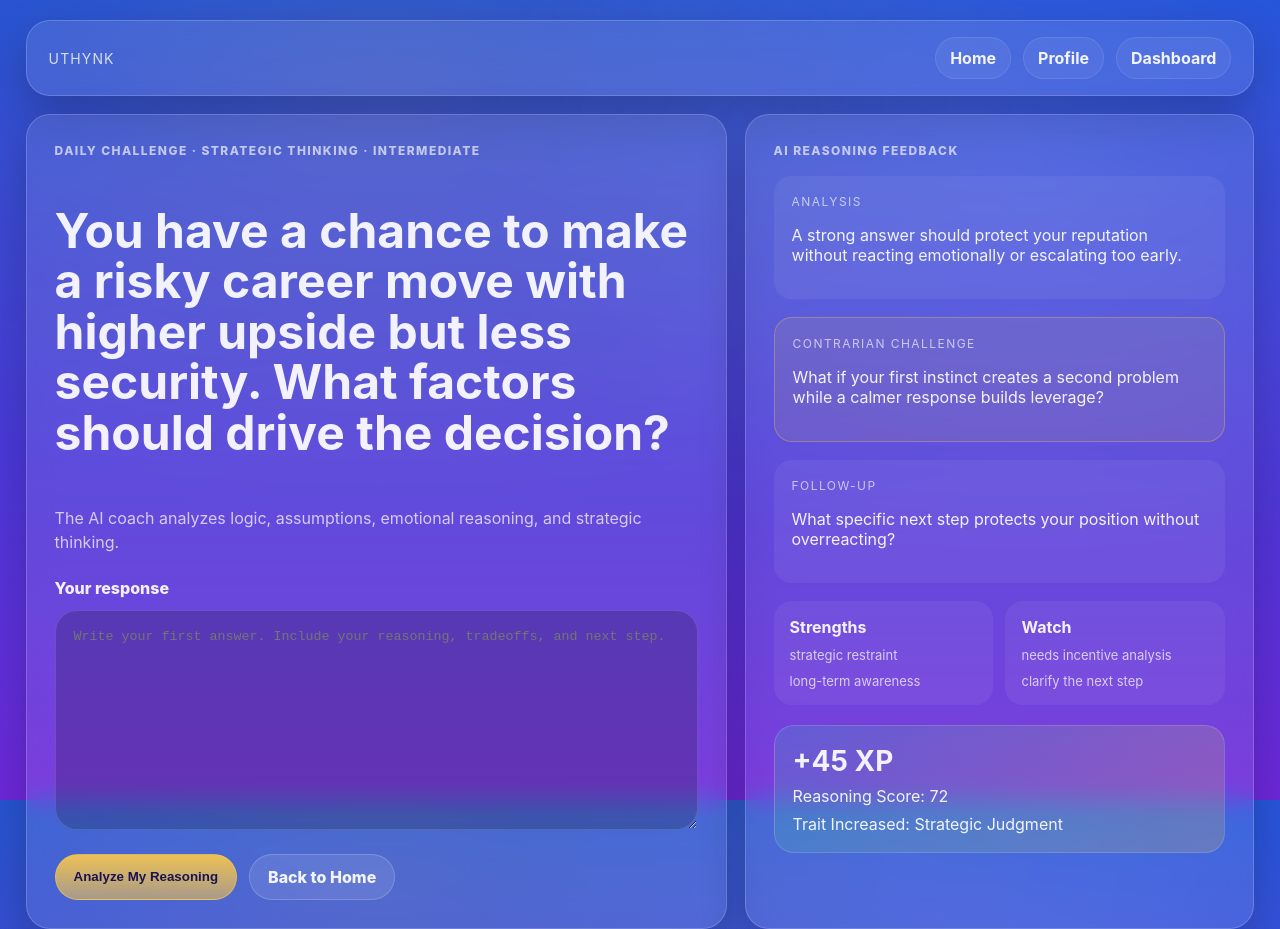
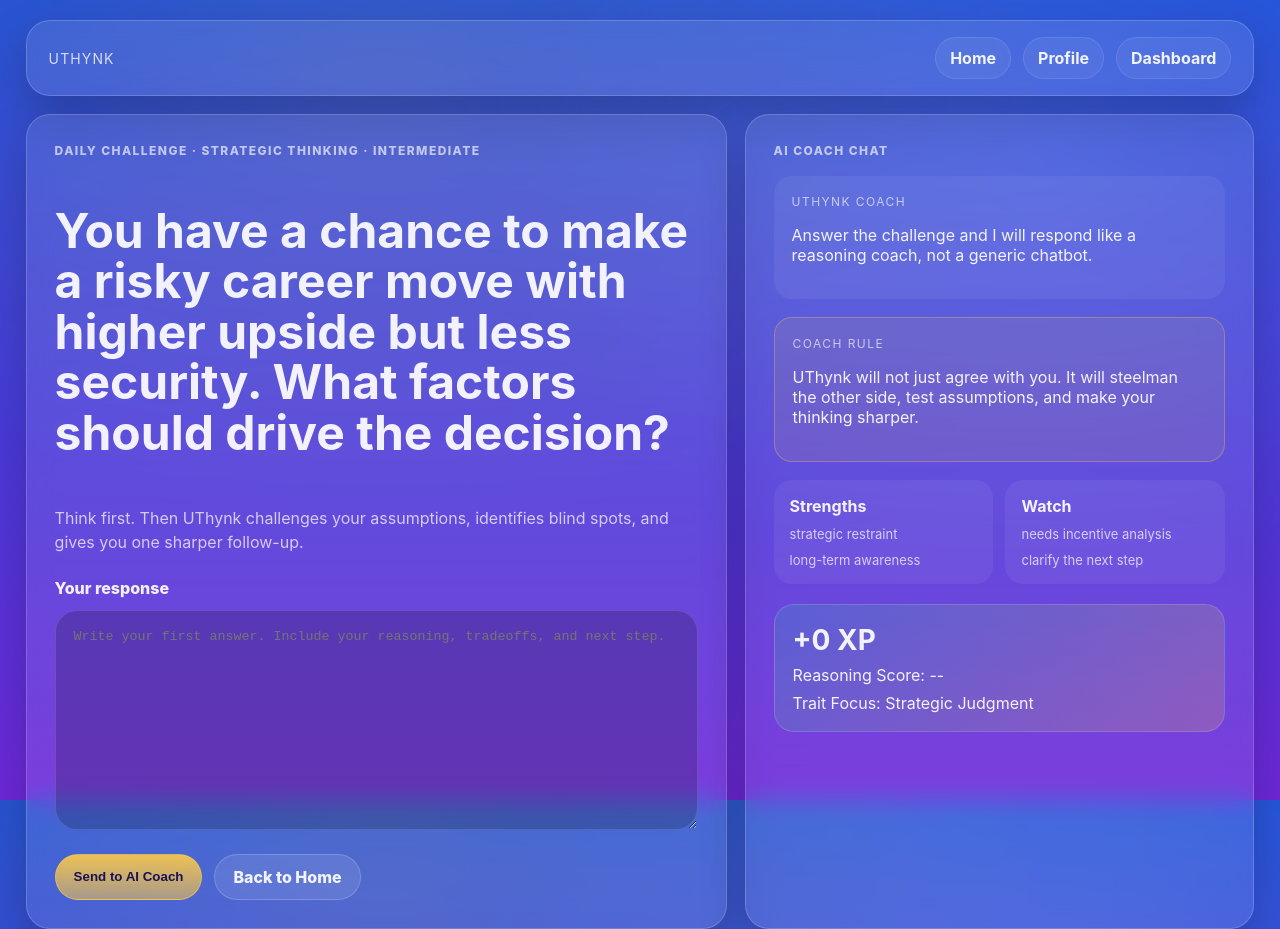
Before and after one commit to nfc3-1/UTHYNK-BETA-2.0, a Next.js app: page /reasoning in a window 1280 px wide. Built offline with nearby package versions, Linux system fonts and the light colour scheme.

Commit message:
Reframe AI feedback as coach conversation

```diff
--- a/app/reasoning/page.tsx
+++ b/app/reasoning/page.tsx
@@ -29,6 +29,7 @@ function ReasoningExperience() {
   const [response, setResponse] = useState("");
   const [loading, setLoading] = useState(false);
   const [error, setError] = useState("");
+  const [hasSubmitted, setHasSubmitted] = useState(false);
   const [feedback, setFeedback] = useState({
     ...initialFeedback,
     trait: challenge.trait,
@@ -60,6 +61,7 @@ function ReasoningExperience() {
       }
 
       setFeedback({ ...data, trait: data.trait || challenge.trait });
+      setHasSubmitted(true);
     } catch {
       setError("Unable to analyze reasoning right now.");
     } finally {
@@ -77,8 +79,8 @@ function ReasoningExperience() {
         <h1>{challenge.prompt}</h1>
 
         <p className="panelNote">
-          The AI coach analyzes logic, assumptions, emotional reasoning, and
-          strategic thinking.
+          Think first. Then UThynk challenges your assumptions, identifies blind
+          spots, and gives you one sharper follow-up.
         </p>
 
         <label className="responseLabel" htmlFor="response">
@@ -99,10 +101,10 @@ function ReasoningExperience() {
           <button
             className="btn btnPrimary"
             type="button"
-            disabled={loading}
+            disabled={loading || !response.trim()}
             onClick={analyzeReasoning}
           >
-            {loading ? "Analyzing..." : "Analyze My Reasoning"}
+            {loading ? "Coach is Thinking..." : "Send to AI Coach"}
           </button>
 
           <Link className="btn" href="/">
@@ -112,22 +114,43 @@ function ReasoningExperience() {
       </article>
 
       <aside className="card coachPanel">
-        <div className="panelLabel">AI Reasoning Feedback</div>
+        <div className="panelLabel">AI Coach Chat</div>
 
         <div className="coachBlock">
-          <span>Analysis</span>
+          <span>UThynk Coach</span>
+          <p>
+            {hasSubmitted
+              ? "I reviewed your answer. Here is the most important feedback."
+              : "Answer the challenge and I will respond like a reasoning coach, not a generic chatbot."}
+          </p>
+        </div>
+
+        {hasSubmitted ? (
+          <>
+            <div className="coachBlock">
+              <span>Your Reasoning Check</span>
               <p>{feedback.analysis}</p>
             </div>
 
             <div className="coachBlock highlightBlock">
-          <span>Contrarian Challenge</span>
+              <span>Pushback</span>
               <p>{feedback.contrarian}</p>
             </div>
 
             <div className="coachBlock">
-          <span>Follow-Up</span>
+              <span>Next Question</span>
               <p>{feedback.followUp}</p>
             </div>
+          </>
+        ) : (
+          <div className="coachBlock highlightBlock">
+            <span>Coach Rule</span>
+            <p>
+              UThynk will not just agree with you. It will steelman the other
+              side, test assumptions, and make your thinking sharper.
+            </p>
+          </div>
+        )}
 
         <div className="feedbackGrid">
           <div>
@@ -146,9 +169,9 @@ function ReasoningExperience() {
         </div>
 
         <div className="rewardCard">
-          <strong>+{feedback.xp} XP</strong>
-          <span>Reasoning Score: {feedback.score}</span>
-          <span>Trait Increased: {feedback.trait}</span>
+          <strong>+{hasSubmitted ? feedback.xp : 0} XP</strong>
+          <span>Reasoning Score: {hasSubmitted ? feedback.score : "--"}</span>
+          <span>Trait Focus: {feedback.trait}</span>
         </div>
       </aside>
     </section>
```
Lines whose indentation alone changed are shown as unchanged.
